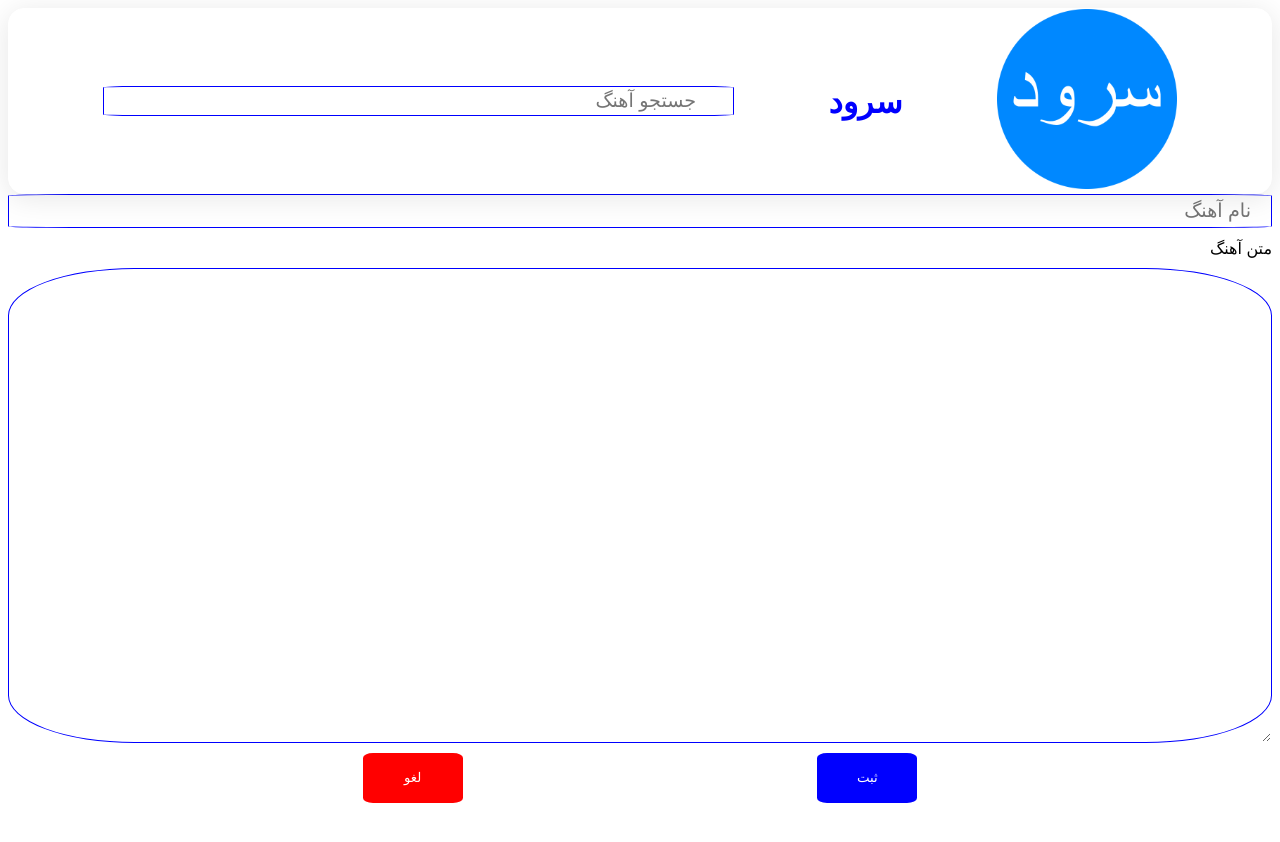
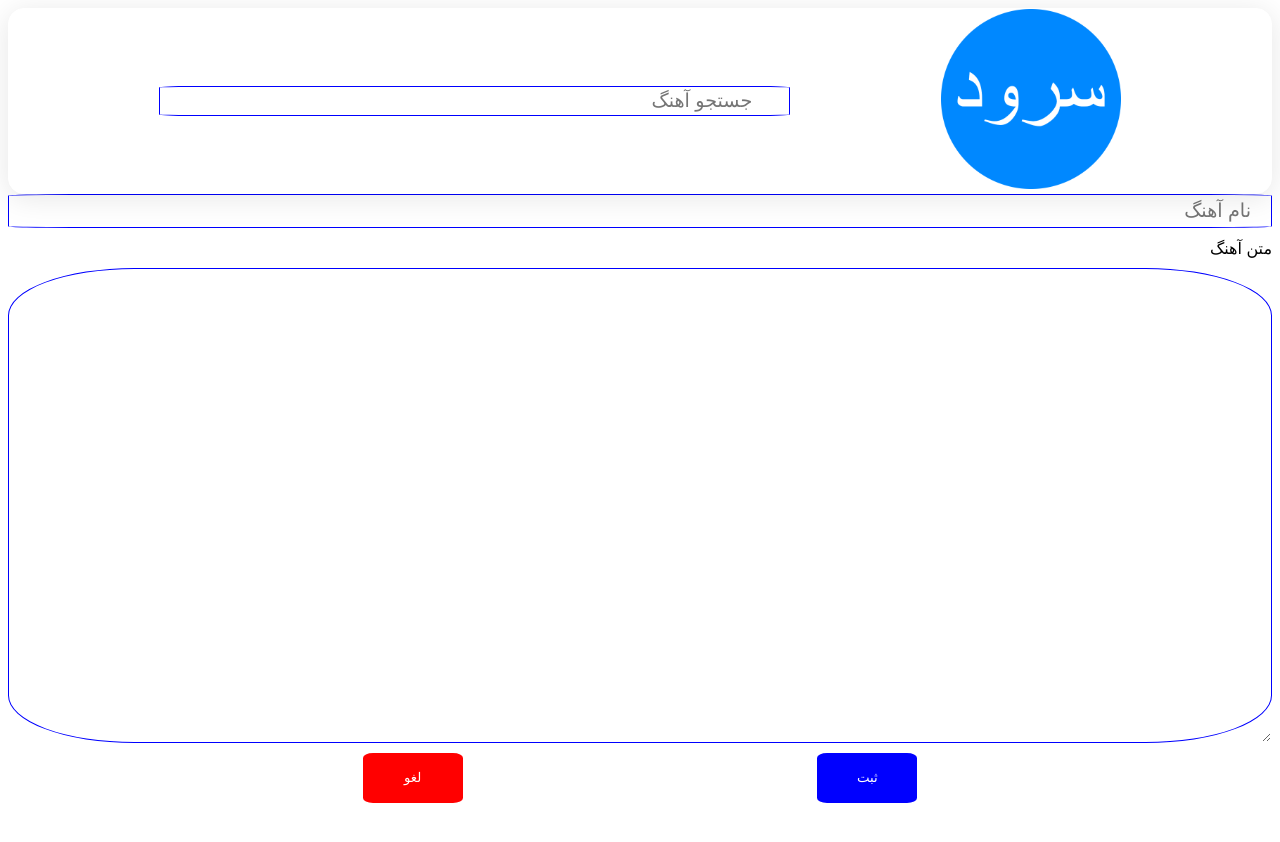
Before and after one commit to SamimAzimi/Surod, a Next.js app: page / in a window 1280 px wide. Shown: the top 842 px of the page. Built offline with nearby package versions, Linux system fonts and the light colour scheme.

Commit message:
header page modified

```diff
--- a/src/app/components/Header.js
+++ b/src/app/components/Header.js
@@ -6,7 +6,6 @@ function Header(setUpdateSong) {
   return (
     <div class='header'>
       <input type="search" name="search" class='searchbar' placeholder="جستجو آهنگ"/>
-      <h1 className='titleLogo'>سرود</h1>
       <div class='logoContainer'>
         <Image src={SurodLogo} alt="Surod App" />
       </div>
```
